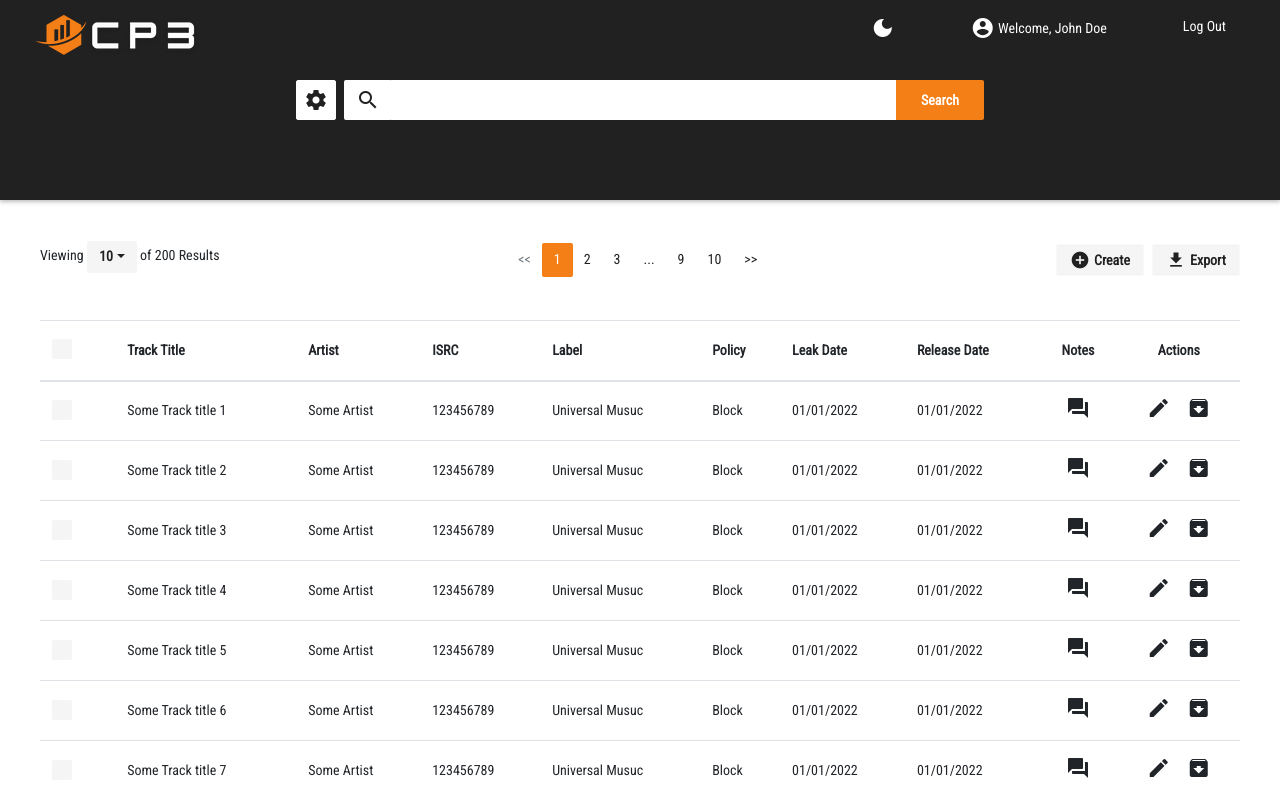
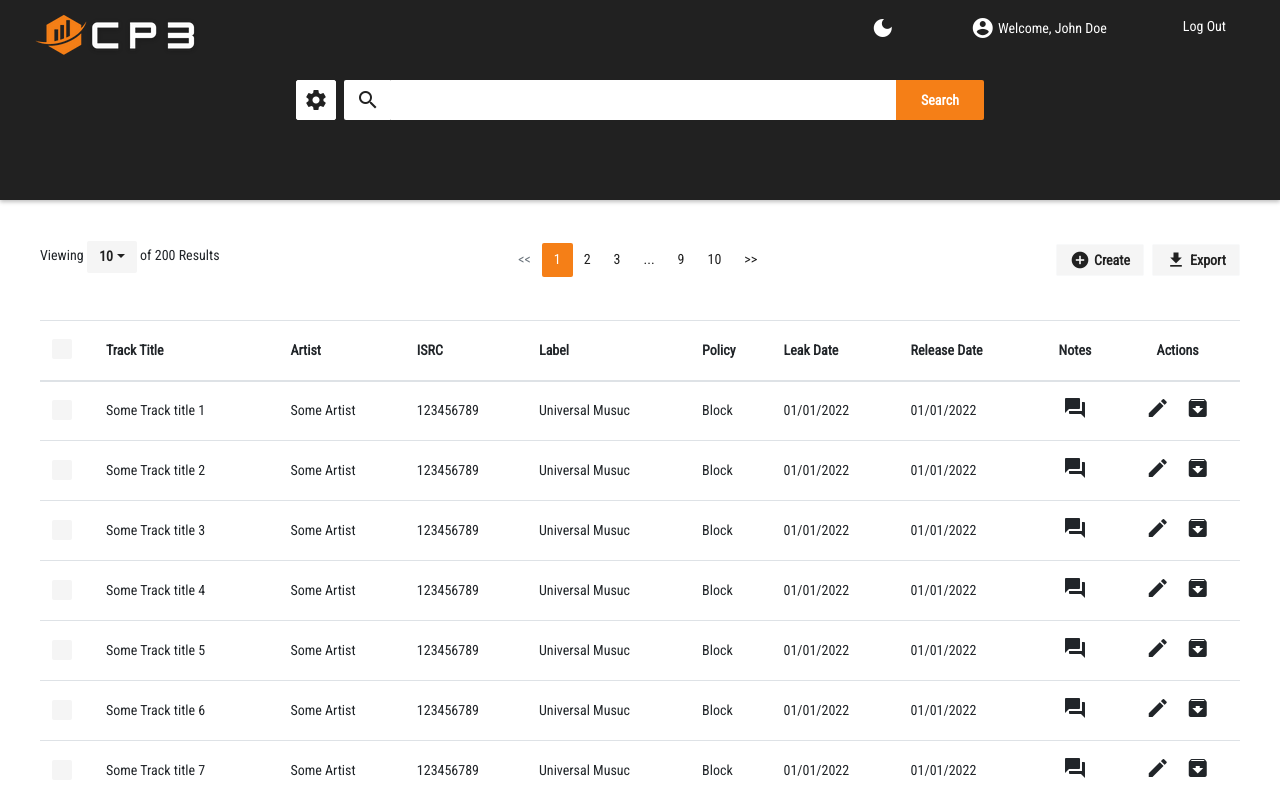
Before and after one commit to radik909/cp3-bootstrap, a React (Create React App) app: page / in a window 1280 px wide. Shown: the top 800 px of the page. Built offline with nearby package versions, Linux system fonts and the light colour scheme.

Commit message:
Table - Checkbox width fixing

```diff
--- a/src/App.js
+++ b/src/App.js
@@ -109,7 +109,7 @@ export default function App() {
           <table className="table table-hover">
             <thead>
               <tr>
-                <th>
+                <th className="t-checkbox">
                   <Checkbox />
                 </th>
                 <th scope="col">Track Title</th>
@@ -130,7 +130,7 @@ export default function App() {
             <tbody>
               {[1, 2, 3, 4, 5, 6, 7, 8, 9, 10].map((item) => (
                 <tr key={item}>
-                  <td>
+                  <td className="t-checkbox">
                     <Checkbox />
                   </td>
                   <td>Some Track title {item}</td>
--- a/src/index.css
+++ b/src/index.css
@@ -166,6 +166,10 @@ input[type="text"]:focus {
   height: 60px;
   vertical-align: middle;
 }
+th.t-checkbox,
+td.t-checkbox {
+  width: 20px;
+}
 .pointer {
   cursor: pointer;
 }
```
